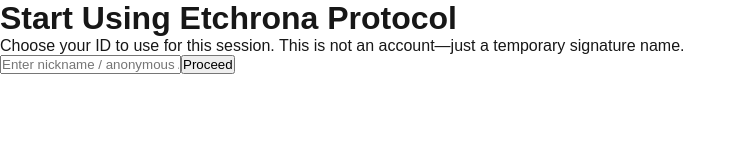
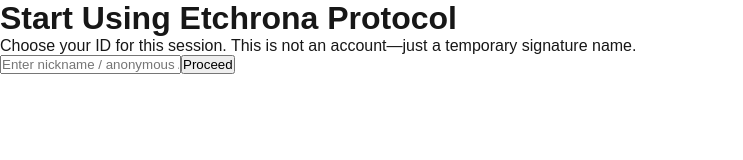
Before and after one commit to etchrona-system/etchrona-site, a Next.js app: page /identity in a window 1280 px wide. Shown: the top 160 px of the page, without its empty margins (0-743 px from the left). Built offline with nearby package versions, Linux system fonts and the light colour scheme.

Commit message:
Fix: move localStorage into useEffect and finalize Identity page

```diff
--- a/app/identity/page.tsx
+++ b/app/identity/page.tsx
@@ -1,36 +1,44 @@
 'use client';
 
-import { useState } from "react";
+import { useState, useEffect } from "react";
 import { useRouter } from "next/navigation";
+
 export default function Identity() {
   const [nickname, setNickname] = useState("");
   const [lastUsed, setLastUsed] = useState<string | null>(null);
   const router = useRouter();
 
+  useEffect(() => {
+    if (typeof window !== "undefined") {
+      const saved = localStorage.getItem("etchrona-nickname");
+      if (saved) setLastUsed(saved);
+    }
+  }, []);
+
   const handleSubmit = (e: React.FormEvent) => {
     e.preventDefault();
     if (nickname.trim() === "") return;
-    localStorage.setItem("etchrona-nickname", nickname);
+
+    if (typeof window !== "undefined") {
+      localStorage.setItem("etchrona-nickname", nickname);
+    }
+
     router.push("/verify");
   };
-
-  // On first render, check last used nickname
-  useState(() => {
-    const saved = localStorage.getItem("etchrona-nickname");
-    if (saved) setLastUsed(saved);
-  });
 
   return (
     <main className="flex flex-col items-center justify-center min-h-screen p-4">
       <h1 className="text-2xl font-bold mb-4">Start Using Etchrona Protocol</h1>
       <p className="mb-2 text-sm text-gray-600">
-        Choose your ID to use for this session. This is not an account—just a temporary signature name.
+        Choose your ID for this session. This is not an account—just a temporary signature name.
       </p>
+
       {lastUsed && (
         <p className="mb-2 text-yellow-600 text-sm">
           You last used: <strong>{lastUsed}</strong>. You may reuse or enter a new one.
         </p>
       )}
+
       <form onSubmit={handleSubmit} className="flex flex-col items-center gap-2 w-full max-w-sm">
         <input
           type="text"
```
